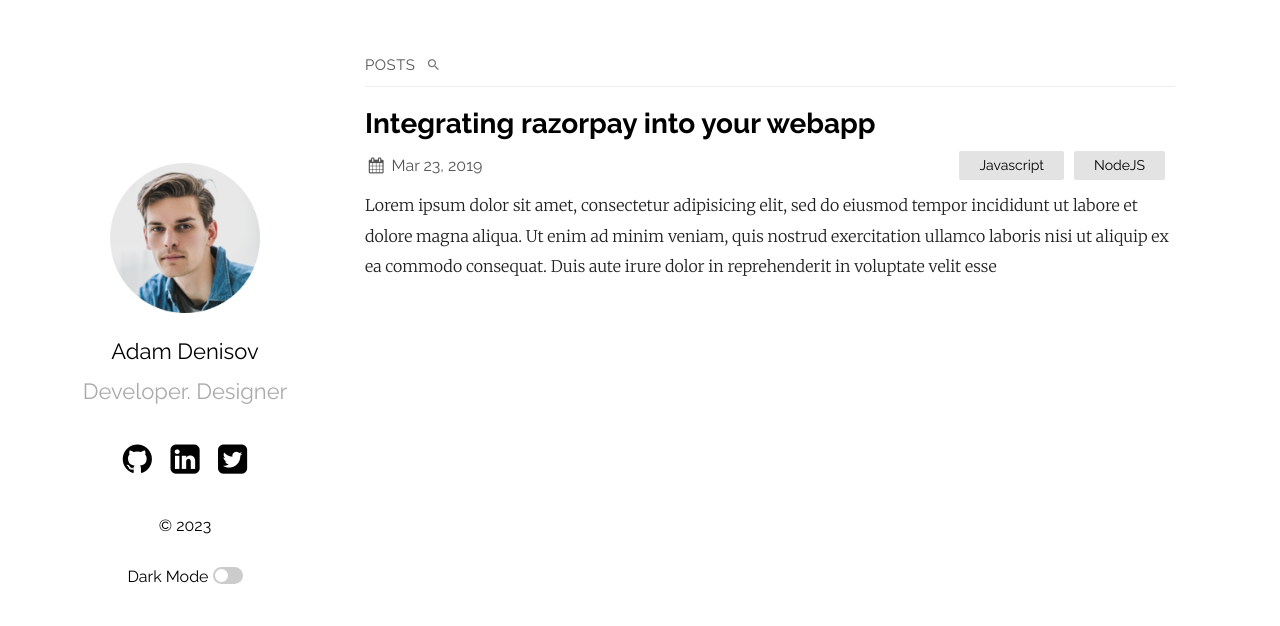
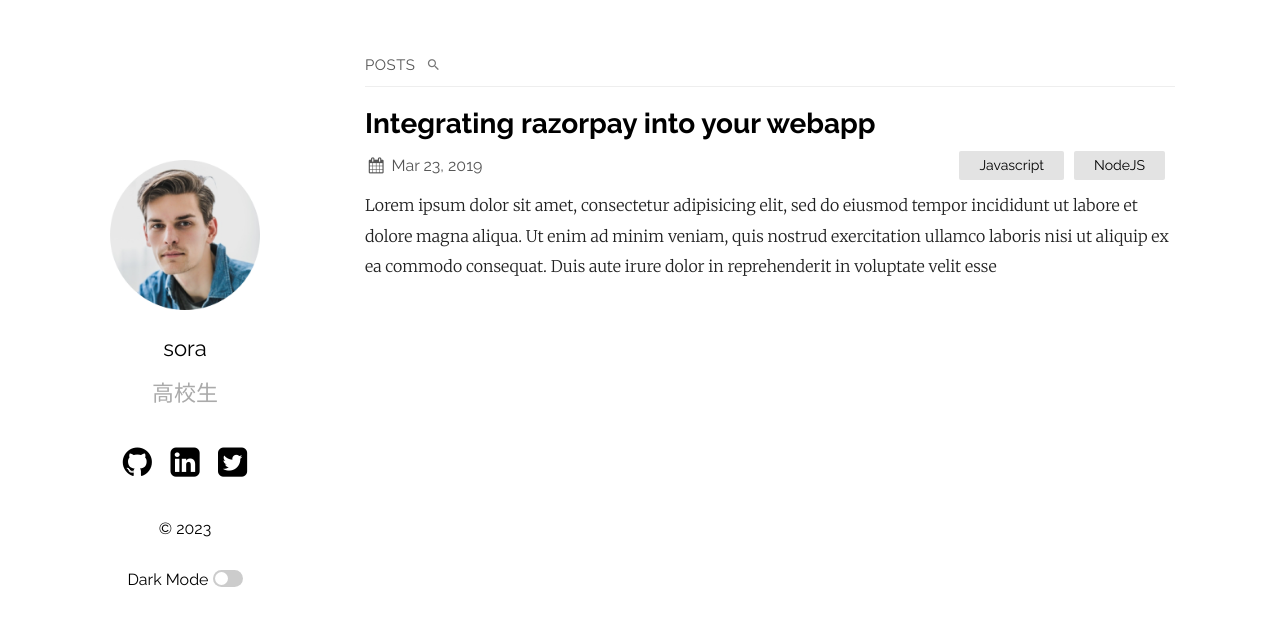
Before and after one commit to sora9300/sora9300.github.io, a Jekyll site: the page built from index.md, in a window 1280 px wide. Shown: the top 626 px of the page. Built offline with Jekyll 4.4.1, drawn with Linux system fonts in a browser that asks for light colours.

Commit message:
名前を設定

```diff
--- a/_config.yml
+++ b/_config.yml
@@ -1,4 +1,4 @@
-title: Your awesome title
+title: sora's site
 author: GitHub User
 email: your-email@domain.com
 description: > # this means to ignore newlines until "show_exerpts:"
@@ -12,8 +12,8 @@ show_excerpts: true # set to true to show excerpts on the homepage
 sass:
   sass_dir: _sass
 plainwhite:
-  name: Adam Denisov
-  tagline: Developer. Designer
+  name: sora
+  tagline: 高校生
   date_format: "%b %-d, %Y"
   sitemap: true # set to true to generate sitemap.xml content
   search: true # set to true to enable searchbar
```
